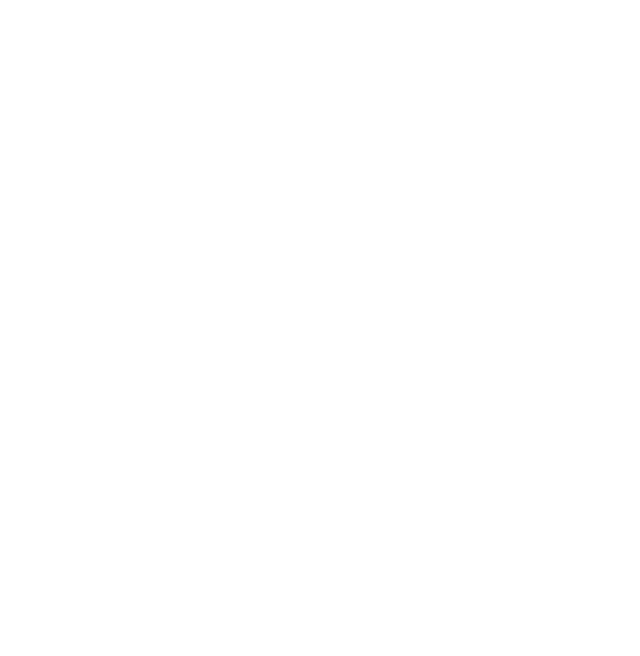
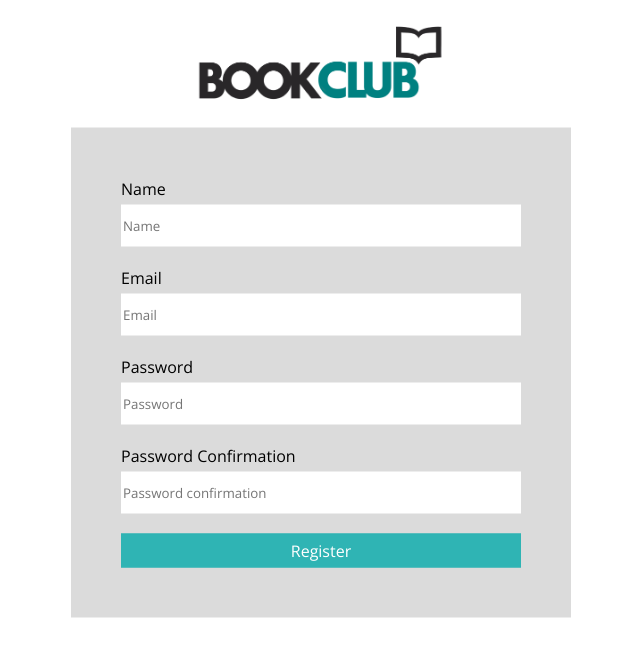
Before and after one commit to vasil14/book-club-react, a React (Vite) app: page /register in a window 1280 px wide. Shown: the top 656 px of the page, without its empty margins (319-959 px from the left). Built offline with nearby package versions, Linux system fonts and the light colour scheme.

Commit message:
regster added

```diff
--- /dev/null
+++ b/src/components/User/AuthFormStyled.tsx
@@ -0,0 +1,49 @@
+import styled from "styled-components";
+
+export const FormContainer = styled.div`
+  position: fixed;
+  top: 40%;
+  left: 50%;
+  transform: translate(-50%, -50%);
+  max-width: 500px;
+  margin: auto;
+  width: 50%;
+  text-align: center;
+`;
+
+export const FormStyled = styled.form`
+  display: flex;
+  gap: 20px;
+  flex-direction: column;
+  margin: auto;
+  max-height: 500px;
+  text-align: left;
+  padding: 50px 50px;
+  background-color: #dbdbdb;
+  input {
+    height: 40px;
+    border: none;
+    :active,
+    :focus {
+      outline: none;
+    }
+  }
+`;
+
+export const LogoImg = styled.img`
+  height: 80px;
+  margin: auto;
+  width: auto;
+  margin-bottom: 20px;
+`;
+
+export const Row = styled.div`
+  display: flex;
+  flex-direction: column;
+  gap: 5px;
+`;
+
+export const ErrorMessage = styled.p`
+  color: red;
+  font-size: 14px;
+`
--- a/src/components/User/Register.tsx
+++ b/src/components/User/Register.tsx
@@ -1,12 +1,15 @@
-import useAuthContext from '../../context/AuthContext';
-import { FormEvent, useState } from 'react';
-import { Link } from 'react-router-dom';
+import useAuthContext from "../../context/AuthContext";
+import { FormEvent, useState } from "react";
+import { Link } from "react-router-dom";
+import { ErrorMessage, FormContainer, FormStyled, LogoImg, Row } from "./AuthFormStyled";
+import { ButtonStyled } from "../ButtonStyled";
+
 
 const Register = () => {
-  const [name, setName] = useState('');
-  const [email, setEmail] = useState('');
-  const [password, setPassword] = useState('');
-  const [password_confirmation, setPasswordConfirmation] = useState('');
+  const [name, setName] = useState("");
+  const [email, setEmail] = useState("");
+  const [password, setPassword] = useState("");
+  const [password_confirmation, setPasswordConfirmation] = useState("");
 
   const { register, errors }: any = useAuthContext();
 
@@ -15,7 +18,58 @@
     register({ name, email, password, password_confirmation });
   };
 
-  return <div></div>;
+  return (
+    <FormContainer>
+      <Link to={"/"}>
+        <LogoImg src="/bookclub-logo.png" alt="logo" />
+      </Link>
+      <FormStyled action="POST" onSubmit={handleRegister}>
+        <Row>
+          <label htmlFor="name">Name</label>
+          <input
+            type="name"
+            placeholder="Name"
+            value={name}
+            onChange={(e) => setName(e.target.value)}
+          />
+          {errors?.name && <ErrorMessage>{errors.name}</ErrorMessage>}
+        </Row>
+        <Row>
+          <label htmlFor="email">Email</label>
+          <input
+            type="email"
+            placeholder="Email"
+            value={email}
+            onChange={(e) => setEmail(e.target.value)}
+          />
+          {errors?.email && <ErrorMessage>{errors.email}</ErrorMessage>}
+        </Row>
+        <Row>
+          <label htmlFor="password">Password</label>
+          <input
+            type="password"
+            placeholder="Password"
+            value={password}
+            onChange={(e) => setPassword(e.target.value)}
+          />
+          {errors?.password && <ErrorMessage>{errors.password}</ErrorMessage>}
+        </Row>
+        <Row>
+          <label htmlFor="password_confirmation">Password Confirmation</label>
+          <input
+            type="password"
+            placeholder="Password confirmation"
+            value={password_confirmation}
+            onChange={(e) => setPasswordConfirmation(e.target.value)}
+          />
+          {errors?.password_confirmation && (
+            <ErrorMessage>{errors.password_confirmation}</ErrorMessage>
+          )}
+        </Row>
+        <ButtonStyled>Register</ButtonStyled>
+      </FormStyled>
+    </FormContainer>
+  );
 };
 
 export default Register;
```
